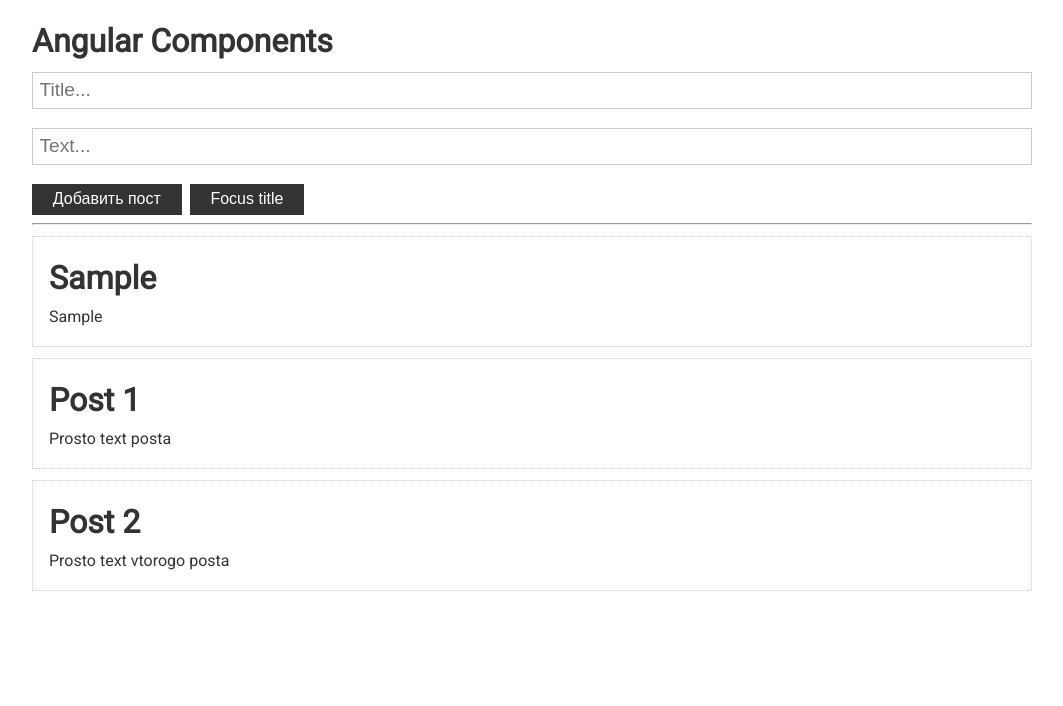
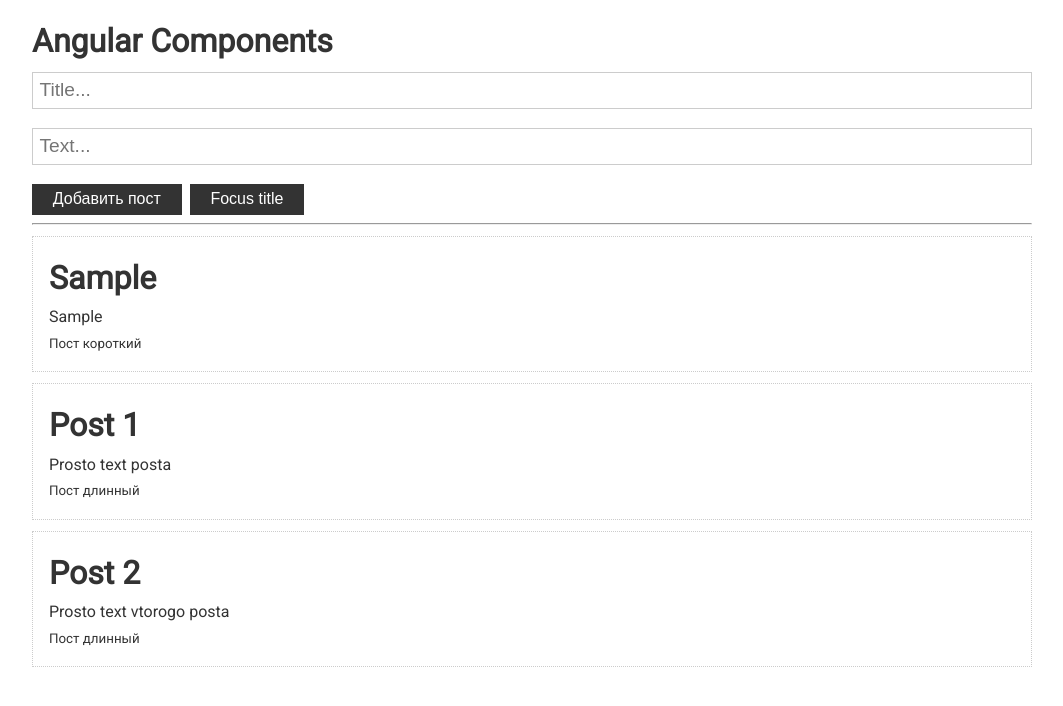
Before and after one commit to parunkov/angular4, an Angular app: page / in a window 1280 px wide. Both pictures are taken after typing "Sample", "Sample" into the empty fields and a click on the button "Добавить пост". Shown: the top 706 px of the page, without its empty margins (108-1171 px from the left). Built offline with nearby package versions, Linux system fonts and the light colour scheme.

Commit message:
ng content

```diff
--- a/angular.json
+++ b/angular.json
@@ -97,5 +97,8 @@
         }
       }
     }
+  },
+  "cli": {
+    "analytics": false
   }
 }
--- a/src/app/app.component.html
+++ b/src/app/app.component.html
@@ -7,7 +7,12 @@
   <app-post
     *ngFor="let post of posts"
     [post]="post"
-  ></app-post>
+  >
+    <small *ngIf="post.text.length > 10; else short">Пост длинный</small>
+    <ng-template #short>
+      <small>Пост короткий</small>
+    </ng-template>
+  </app-post>
   <!-- <app-post
     *ngFor="let post of posts"
     [myPost]="post"
--- a/src/app/app.component.ts
+++ b/src/app/app.component.ts
@@ -1,7 +1,7 @@
 import { Component } from '@angular/core';
 import { PostFormComponent } from './post-form/post-form.component';
 import { PostComponent } from './post/post.component';
-import { NgFor } from '@angular/common';
+import { NgFor, NgIf } from '@angular/common';
 
 export interface Post {
   title: string;
@@ -12,7 +12,7 @@
 @Component({
   selector: 'app-root',
   standalone: true,
-  imports: [PostFormComponent, PostComponent, NgFor],
+  imports: [PostFormComponent, PostComponent, NgFor, NgIf],
   templateUrl: './app.component.html',
   styleUrl: './app.component.scss'
 })
--- a/src/app/post/post.component.html
+++ b/src/app/post/post.component.html
@@ -1,4 +1,5 @@
 <div class="card">
     <h1>{{post.title}}</h1>
     <p>{{post.text}}</p>
+    <ng-content></ng-content>
 </div>
```
